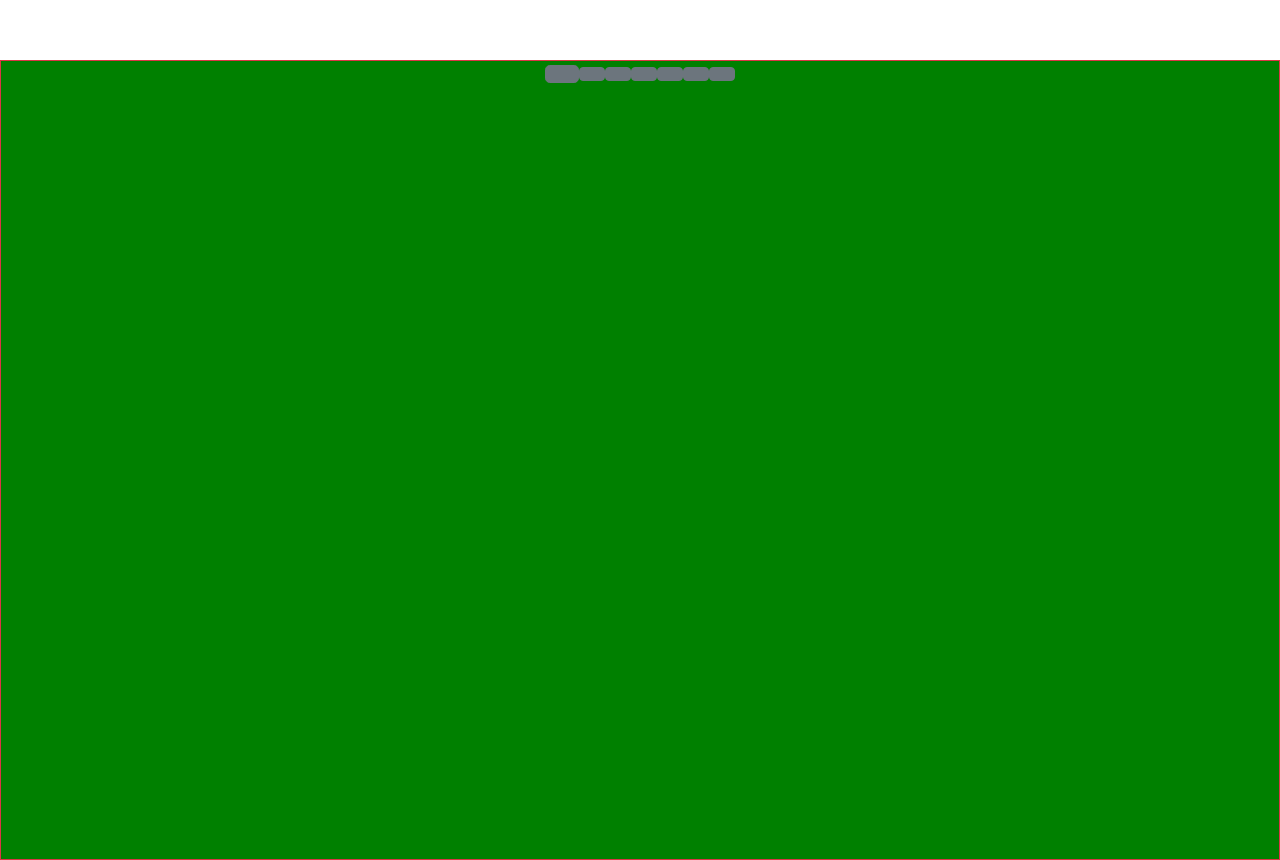
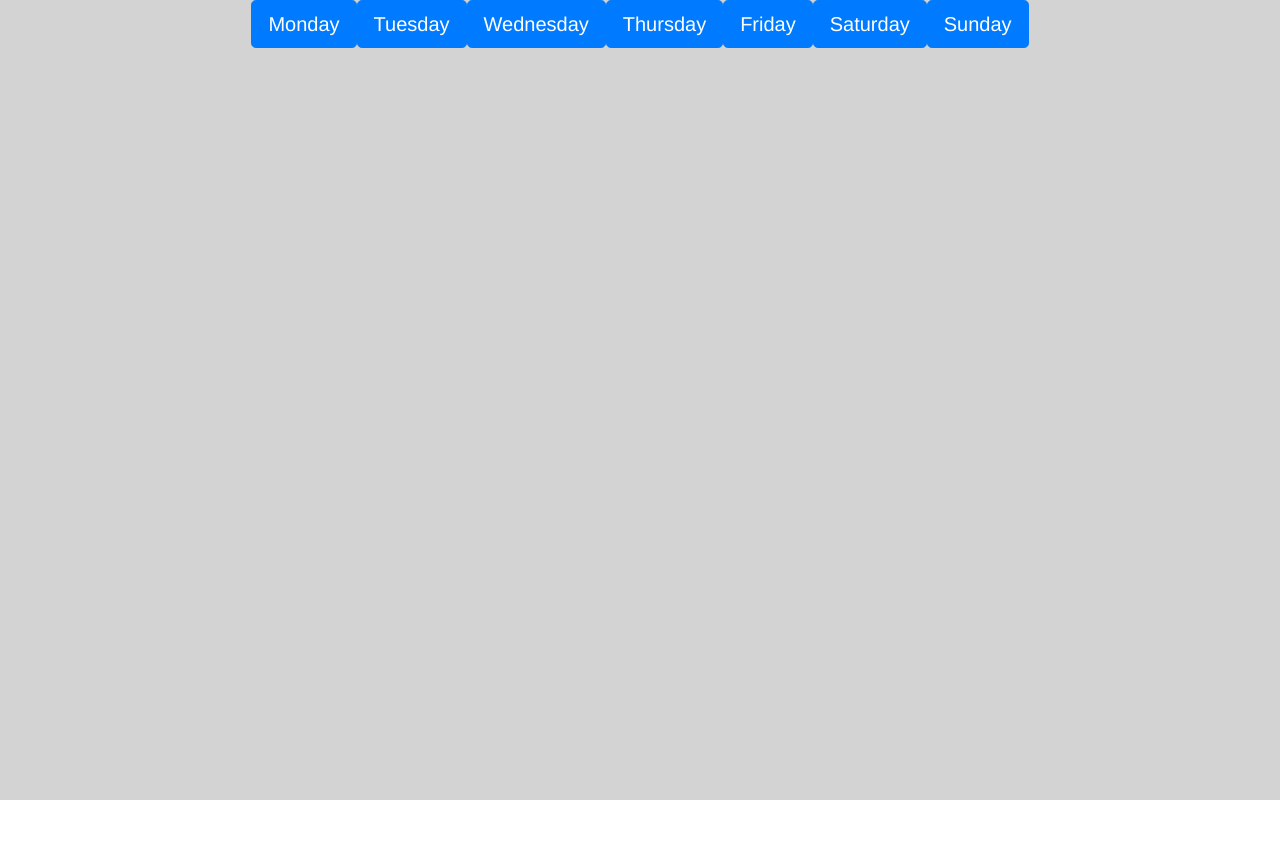
Before and after one commit to benfritzeen/PiDay, a Vue app: page / in a window 1280 px wide. After the commit the page ends 800 px from the top, so only its background shows below. Built offline with nearby package versions, Linux system fonts and the light colour scheme.

Commit message:
Added DayButtons & changed coloring

```diff
--- a/src/App.vue
+++ b/src/App.vue
@@ -17,11 +17,11 @@ export default {
 
 <style>
 #app {
+  overflow-y: hidden;
   font-family: Avenir, Helvetica, Arial, sans-serif;
   -webkit-font-smoothing: antialiased;
   -moz-osx-font-smoothing: grayscale;
   text-align: center;
   color: #2c3e50;
-  margin-top: 60px;
 }
 </style>
--- a/src/components/DayBoxes.vue
+++ b/src/components/DayBoxes.vue
@@ -1,13 +1,13 @@
-<template class = "main">
+<template>
     <div class ="main">
-        <b-container fluid class="h-100 border border-danger">
-            <b-button name="Monday" class="btn btn-lg"/>
-            <b-button name="Tuesday"/>
-            <b-button name="Wednesday"/>
-            <b-button name="Thursday"/>
-            <b-button name="Friday"/>
-            <b-button name="Saturday"/>
-            <b-button name="Sunday"/>
+        <b-container fluid class="h-100">
+            <b-button variant="primary" name="Monday" class="btn btn-lg">Monday</b-button>
+            <b-button variant="primary" name="Tuesday" class="btn btn-lg">Tuesday</b-button>
+            <b-button variant="primary" name="Wednesday" class="btn btn-lg">Wednesday</b-button>
+            <b-button variant="primary" name="Thursday" class="btn btn-lg">Thursday</b-button>
+            <b-button variant="primary" name="Friday" class="btn btn-lg">Friday</b-button>
+            <b-button variant="primary" name="Saturday" class="btn btn-lg">Saturday</b-button>
+            <b-button variant="primary" name="Sunday" class="btn btn-lg">Sunday</b-button>
         </b-container>
     </div>
 </template>
@@ -15,6 +15,6 @@
 <style scoped>
 .main {
     height: 100vh;
-    background-color: green;
+    background-color: lightgray;
 }
 </style>
```
